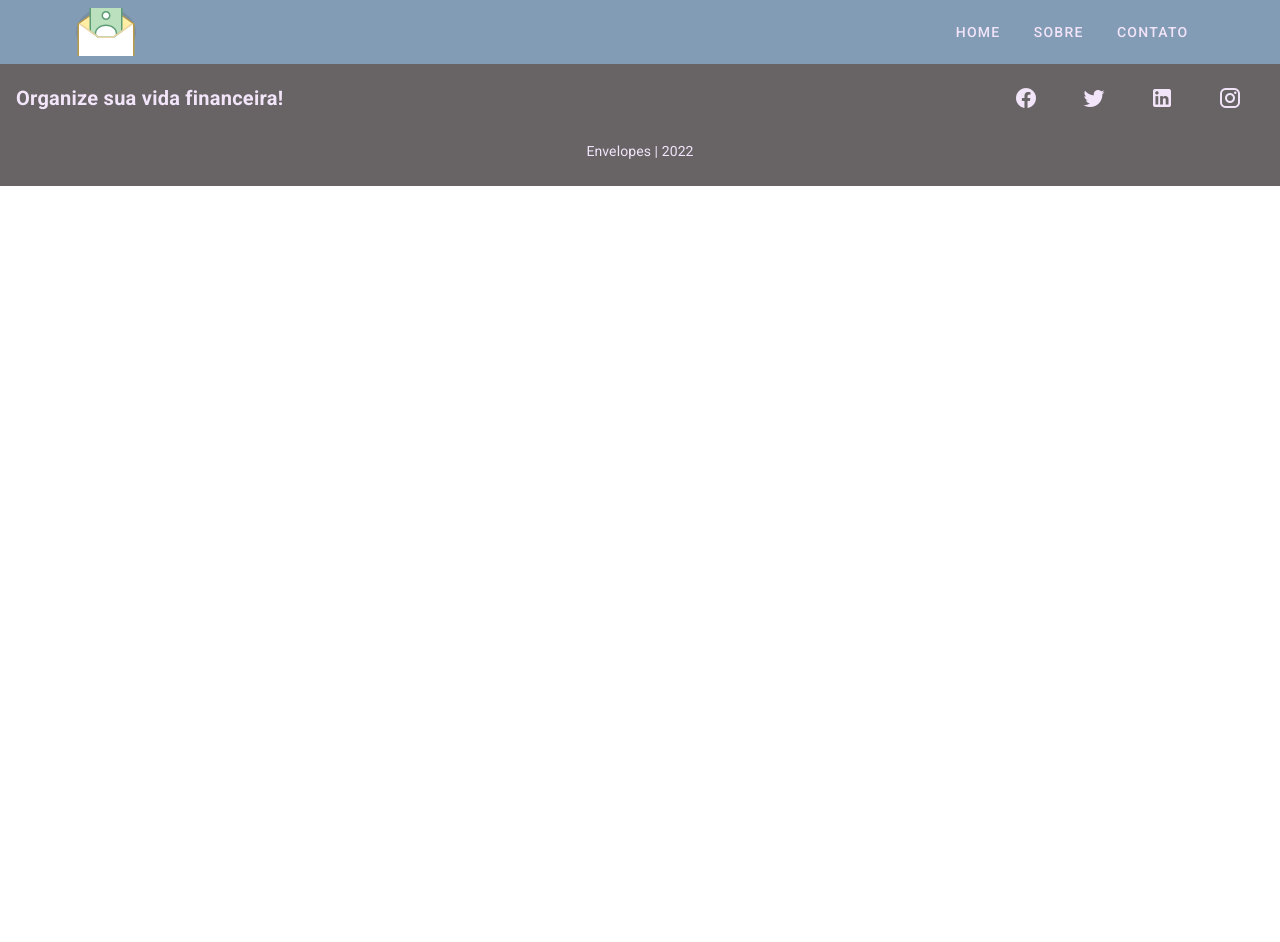
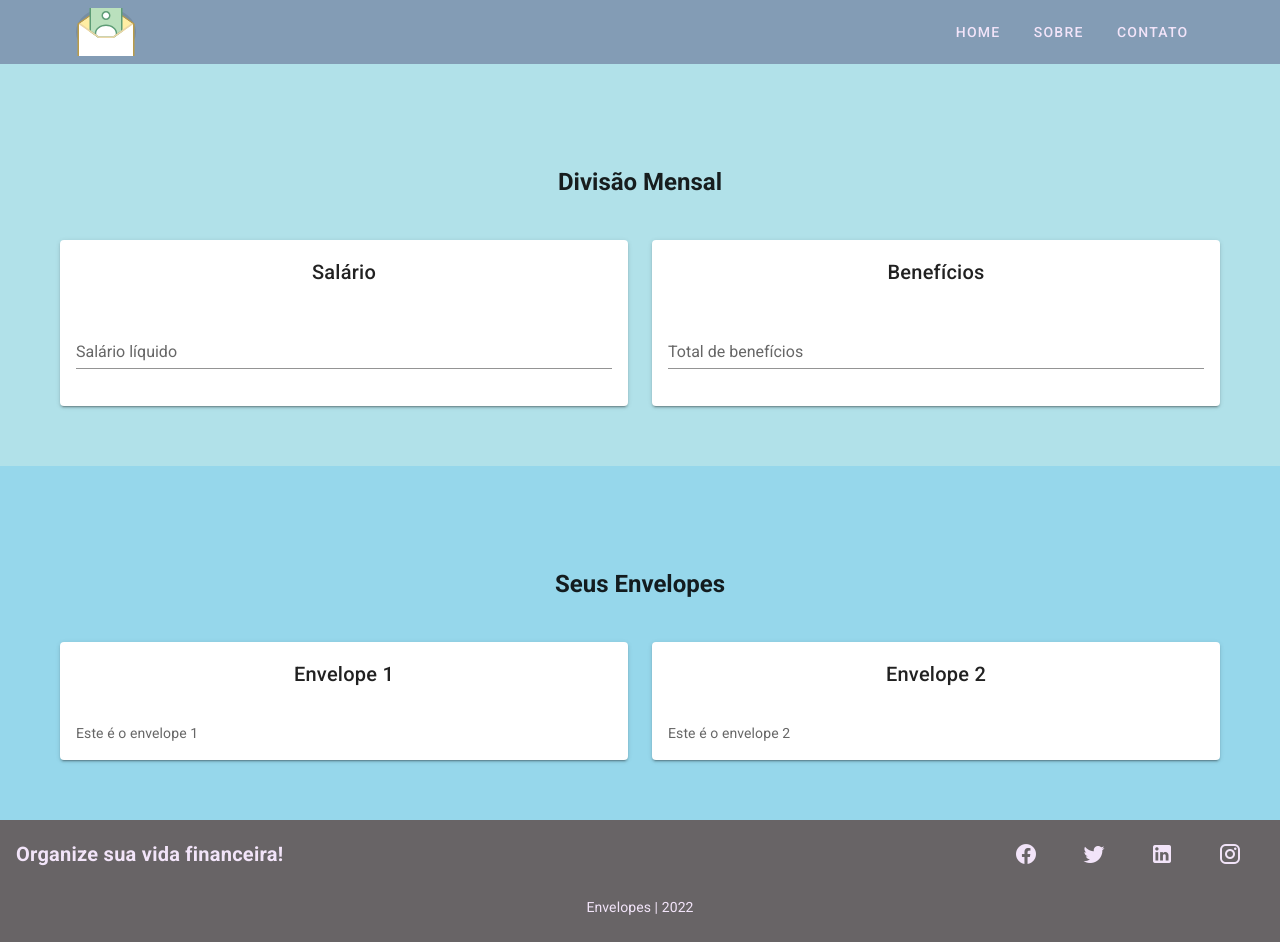
Before and after one commit to Henrique0896/envelopes-frontend, a Vue app: page / in a window 1280 px wide. Before the commit the page ends 800 px from the top, so only its background shows below. Built offline with nearby package versions, Linux system fonts and the light colour scheme.

Commit message:
Criacao de organismos

```diff
--- /dev/null
+++ b/src/components/organismos/organismo-divisao-mensal.vue
@@ -0,0 +1,36 @@
+<template>
+<v-container fluid class="cor-4 pa-15">
+
+    <div class="d-flex justify-center">
+      <h2 class="pa-10">Divisão Mensal</h2>
+    </div>
+    <v-row>
+      <v-col>
+        <v-card elevation="2" >
+          <div class="d-flex justify-center">
+          <v-card-title>Salário</v-card-title>
+          </div>
+          <v-card-text><v-text-field label="Salário líquido"></v-text-field></v-card-text>
+        </v-card>
+      </v-col>
+      <v-col>
+         <v-card elevation="2" >
+          <div class="d-flex justify-center">
+          <v-card-title>Benefícios</v-card-title>
+          </div>
+          <v-card-text><v-text-field label="Total de benefícios"></v-text-field></v-card-text>
+        </v-card>
+      </v-col>
+    </v-row>
+
+  </v-container>
+</template>
+<script lang="ts">
+import { Component, Vue } from "vue-property-decorator";
+
+@Component
+export default class OrganismoDivisaoMensal extends Vue {}
+</script>
+<style scoped>
+@import "../../styles/principal.css";
+</style>
--- /dev/null
+++ b/src/components/organismos/organismo-seus-envelopes.vue
@@ -0,0 +1,35 @@
+<template>
+<v-container fluid class="cor-3 pa-15">
+    <div class="d-flex justify-center">
+      <h2 class="pa-10">Seus Envelopes</h2>
+    </div>
+    <v-row>
+      <v-col>
+        <v-card elevation="2" >
+          <div class="d-flex justify-center">
+          <v-card-title>Envelope 1</v-card-title>
+          </div>
+          <v-card-text>Este é o envelope 1</v-card-text>
+        </v-card>
+      </v-col>
+      <v-col>
+         <v-card elevation="2" >
+          <div class="d-flex justify-center">
+          <v-card-title>Envelope 2</v-card-title>
+          </div>
+          <v-card-text>Este é o envelope 2</v-card-text>
+        </v-card>
+      </v-col>
+    </v-row>
+
+  </v-container>
+</template>
+<script lang="ts">
+import { Component, Vue } from "vue-property-decorator";
+
+@Component
+export default class OrganismoSeusEnvelopes extends Vue {}
+</script>
+<style scoped>
+@import "../../styles/principal.css";
+</style>
--- a/src/components/paginas/pagina-principal.vue
+++ b/src/components/paginas/pagina-principal.vue
@@ -3,6 +3,10 @@
     <template-principal>
       <template #cabecalho>
         <molecula-cabecalho />
+      </template>
+       <template #envelopes>
+        <organismo-divisao-mensal />
+        <organismo-seus-envelopes />
       </template>
       <template #rodape>
         <molecula-rodape />
@@ -14,11 +18,15 @@
 import { Component, Vue } from "vue-property-decorator";
 import MoleculaCabecalho from "../moleculas/molecula-cabecalho.vue";
 import MoleculaRodape from "../moleculas/molecula-rodape.vue";
+import OrganismoDivisaoMensal from "../organismos/organismo-divisao-mensal.vue";
+import OrganismoSeusEnvelopes from "../organismos/organismo-seus-envelopes.vue";
 import TemplatePrincipal from "../templates/template-principal.vue";
 
 @Component({
   components: {
     TemplatePrincipal,
+    OrganismoDivisaoMensal,
+    OrganismoSeusEnvelopes,
     MoleculaCabecalho,
     MoleculaRodape,
   },
```
